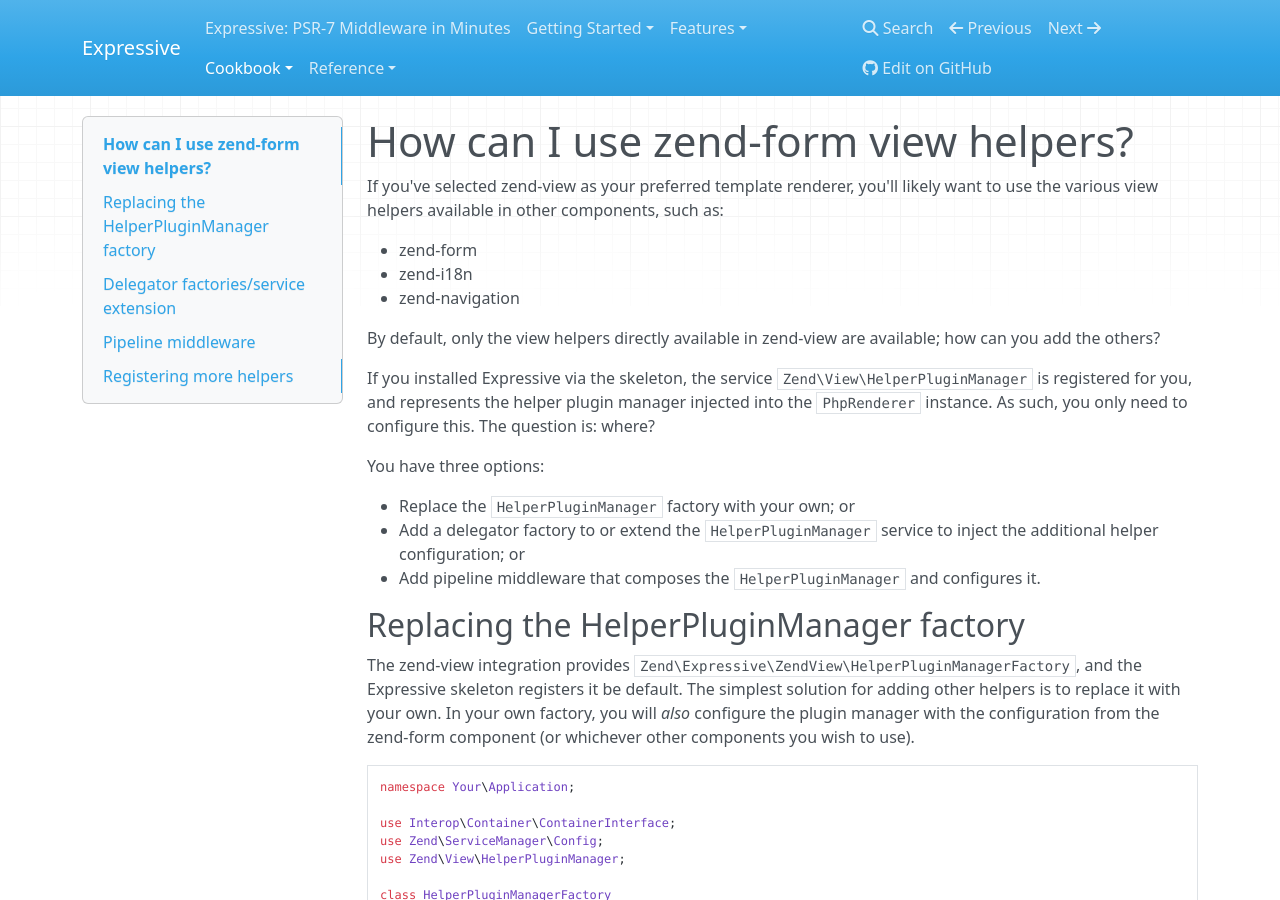
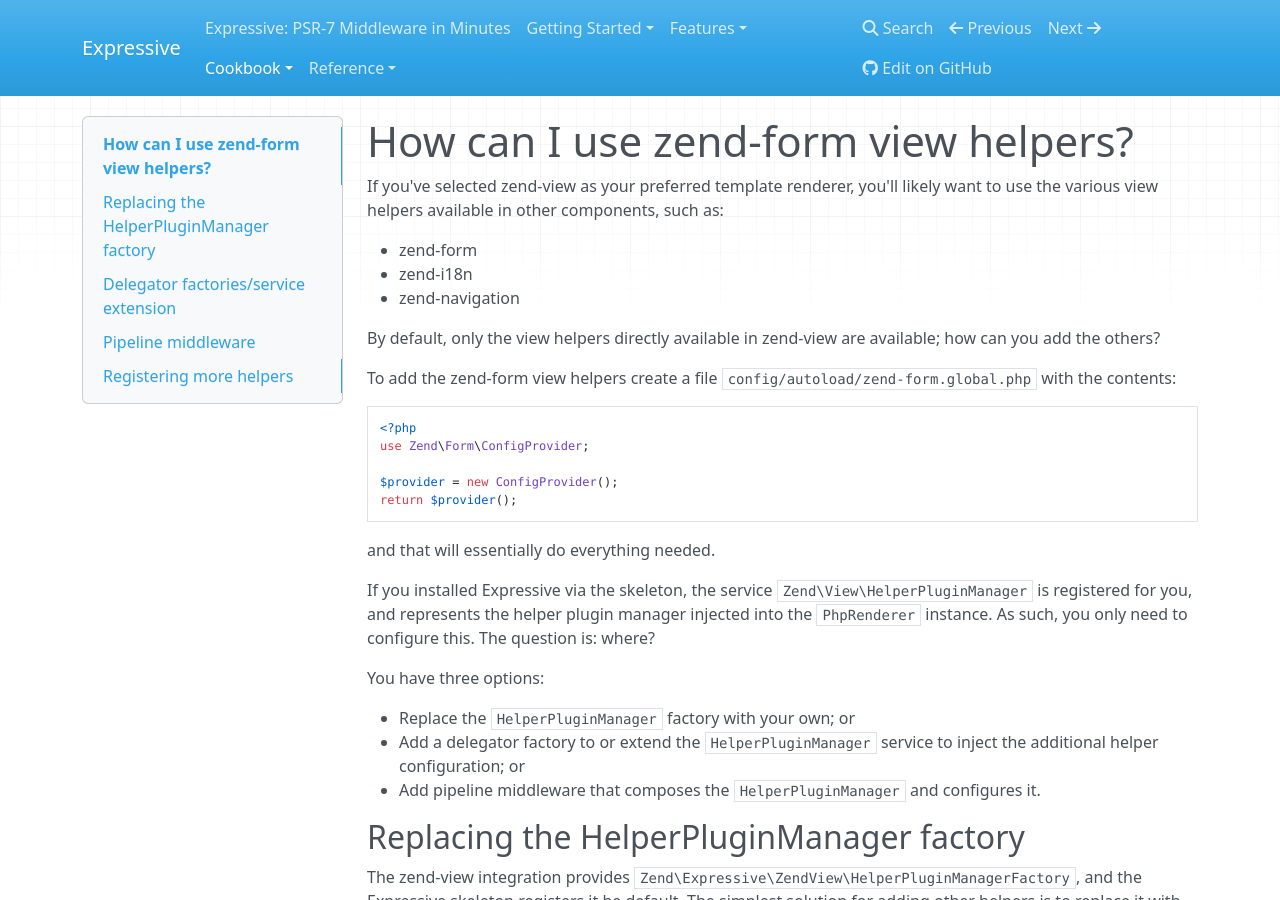
Before and after one commit to zendframework/zend-expressive, an MkDocs documentation site: the page built from doc/book/cookbook/using-zend-form-view-helpers.md, in a window 1280 px wide and 900 px high. Built offline with MkDocs 1.6.1, drawn with Linux system fonts in a browser that asks for light colours; nearby versions of some CDN libraries; old or Windows-style settings are respelled for this version of MkDocs.

Commit message:
Add zend-form config provider example

````diff
--- a/doc/book/cookbook/using-zend-form-view-helpers.md
+++ b/doc/book/cookbook/using-zend-form-view-helpers.md
@@ -9,6 +9,19 @@
 
 By default, only the view helpers directly available in zend-view are available;
 how can you add the others?
+
+To add the zend-form view helpers create a file `config/autoload/zend-form.global.php`
+with the contents:
+
+```php
+<?php
+use Zend\Form\ConfigProvider;
+
+$provider = new ConfigProvider();
+return $provider();
+```
+
+and that will essentially do everything needed.
 
 If you installed Expressive via the skeleton, the service
 `Zend\View\HelperPluginManager` is registered for you, and represents the helper
````
